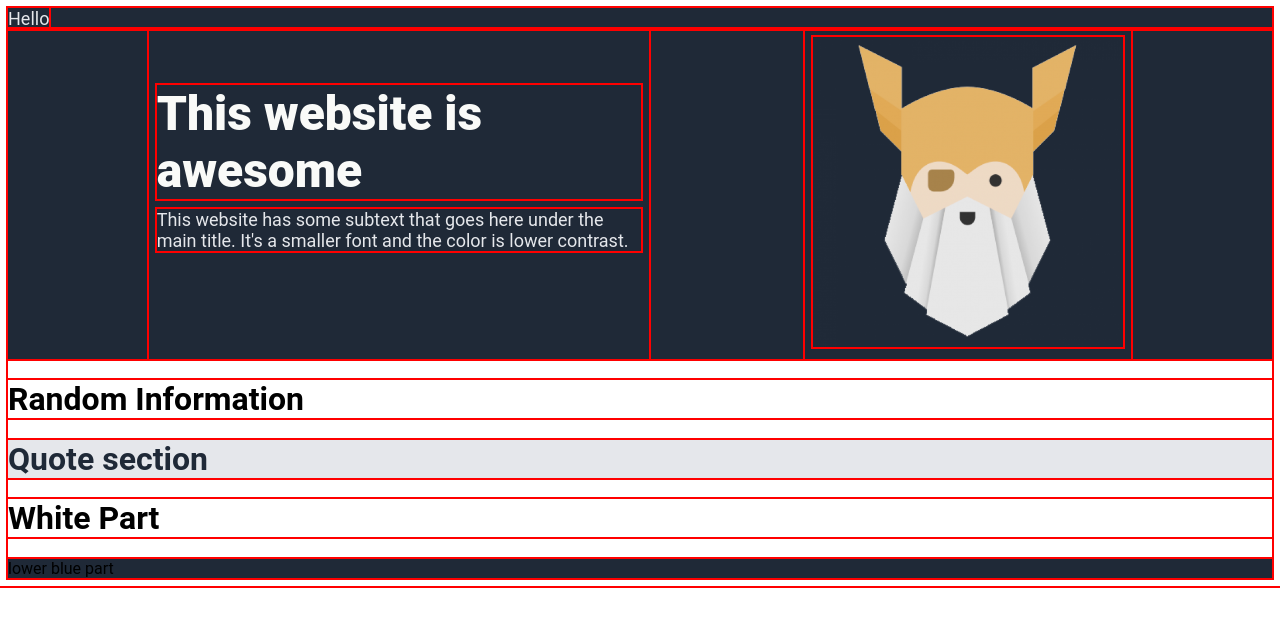
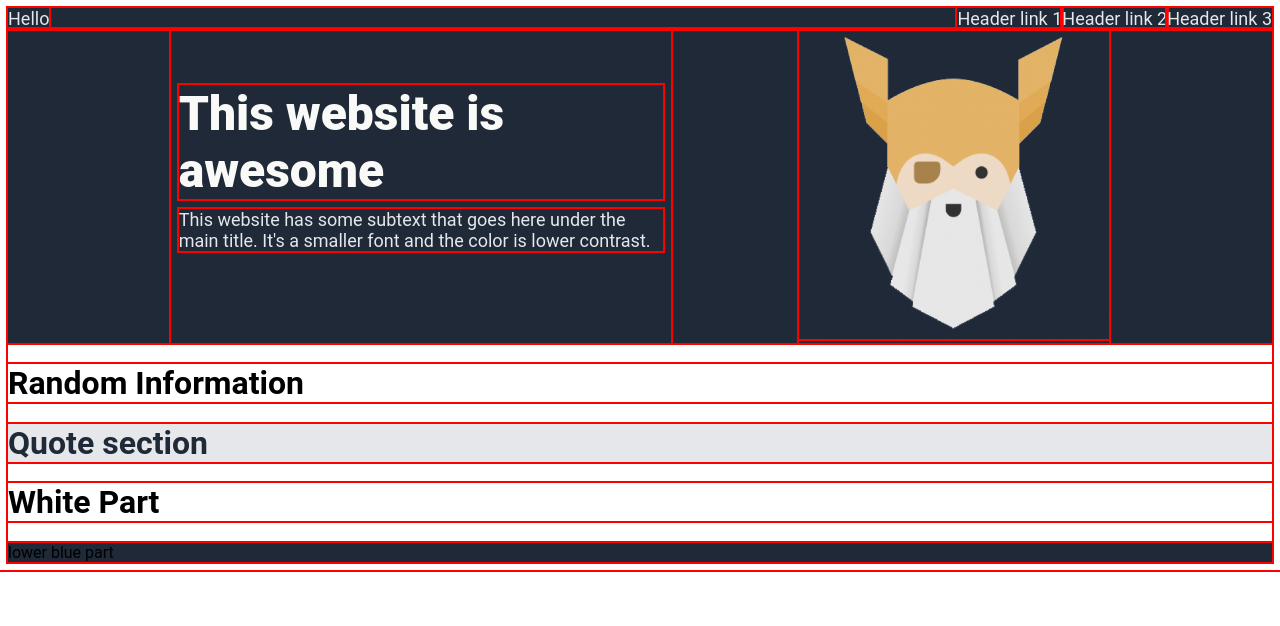
Before and after one commit to beetlejuice16/landing-page, a plain HTML site: page index.html in a window 1280 px wide. Drawn offline with Linux system fonts and the light colour scheme.

Commit message:
Improvements to hero styling

```diff
--- a/index.html
+++ b/index.html
@@ -13,17 +13,22 @@
     <div class="blue-background">
       <div class="header-container">
         <div>Hello</div>
+        <div class="header-container-right">
+          <div>Header link 1</div>
+          <div>Header link 2</div>
+          <div>Header link 3</div>
+        </div>
       </div>
     </div>
     <div class="blue-background hero-container">
-      <div class="hero-item">
+      <div class="hero-text">
         <p class="hero-main-text">This website is awesome</p>
         <p class="hero-secondary-text">
           This website has some subtext that goes here under the main title.
           It's a smaller font and the color is lower contrast.
         </p>
       </div>
-      <div class="hero-item">
+      <div class="hero-item hero-image">
         <img
           src="./images/mstile-310x310.png"
           alt="The Odin Project Logo"
--- a/styles.css
+++ b/styles.css
@@ -16,13 +16,21 @@
   display: flex;
   justify-content: space-between;
 }
+.header-container-right {
+  display: flex;
+  justify-content: space-evenly;
+}
 .hero-container {
   display: flex;
   justify-content: center;
   justify-content: space-evenly;
   gap: 16px;
 }
-.hero-item {
+.hero-image{
+    margin-right: 50px;
+}
+.hero-text {
+  margin-left: 50px;
   max-width: 500px;
   padding: 8px;
 }
```
